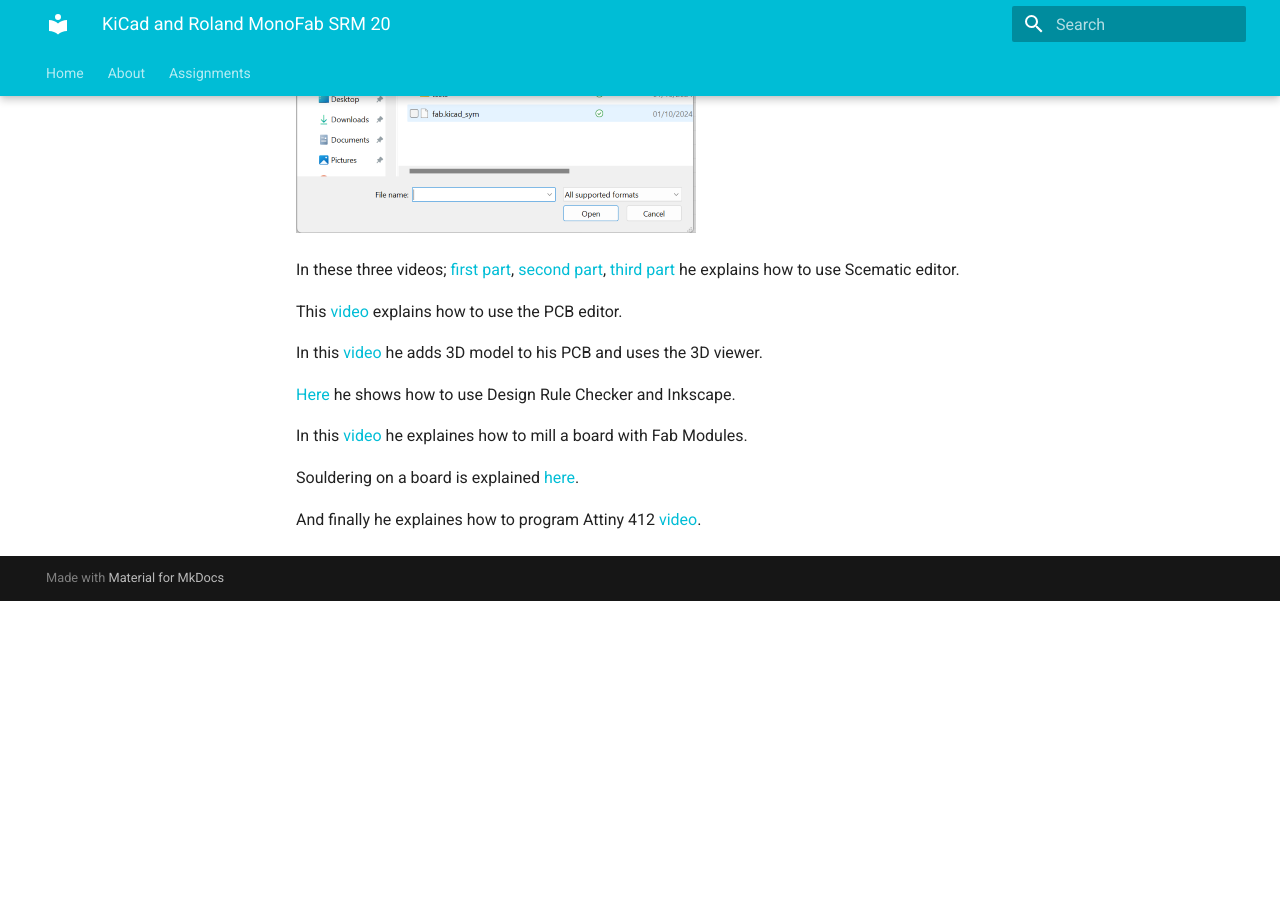
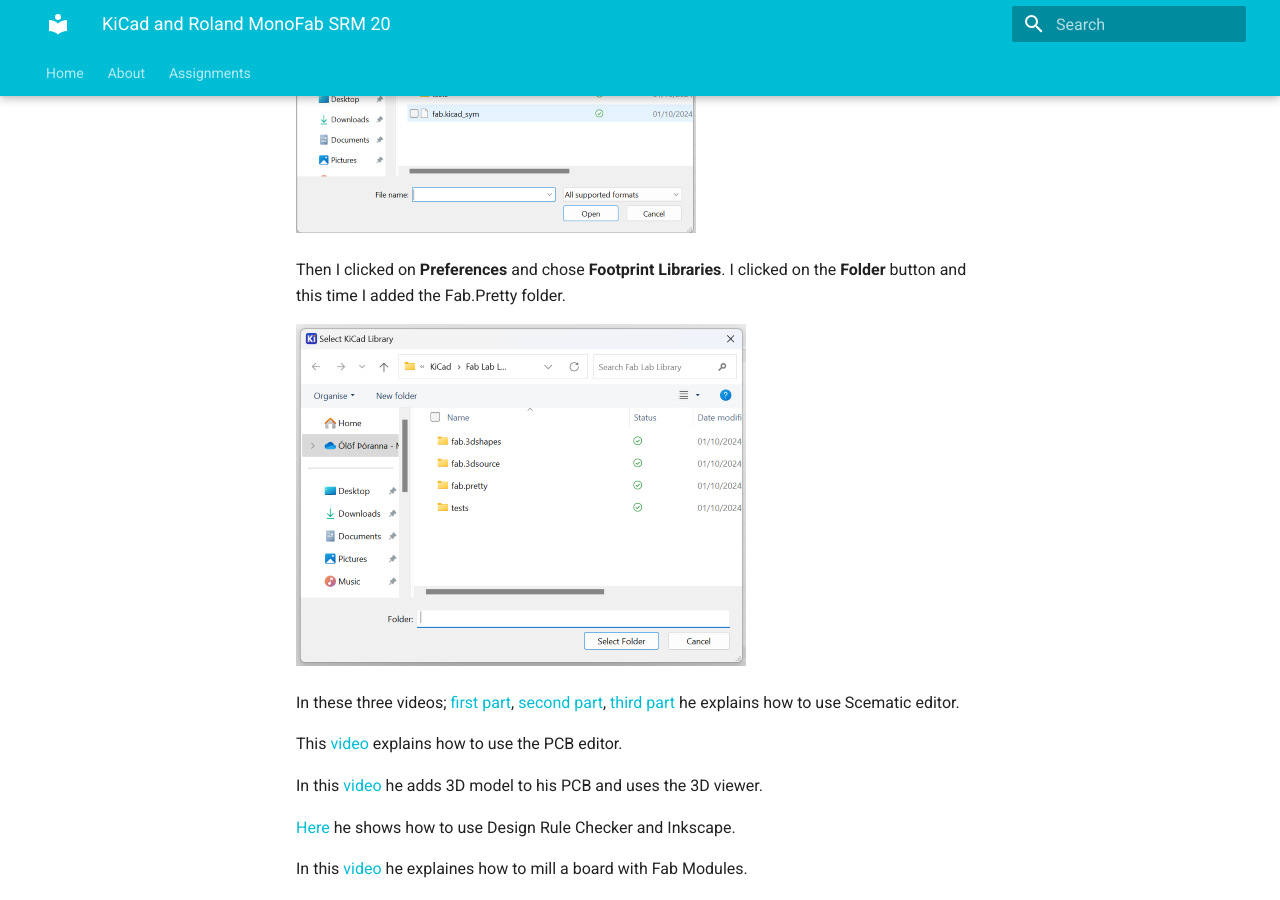
Before and after one commit to OlofH2/Before-Fab-Academy, an MkDocs documentation site: the page built from docs/KiCad_and_Roland_MonoFab_SRM_20.md, in a window 1280 px wide and 900 px high, scrolled down 2024 px. Built offline with MkDocs 1.6.1 and Material for MkDocs 9.7.7, drawn with Linux system fonts in a browser that asks for light colours; before the commit the page ends 2625 px from its top, so only the background shows below that.

Commit message:
Fab pretty

```diff
--- a/docs/KiCad_and_Roland_MonoFab_SRM_20.md
+++ b/docs/KiCad_and_Roland_MonoFab_SRM_20.md
@@ -23,7 +23,9 @@
 
 ![Sym](img/Sym400x303.png)
 
+Then I clicked on **Preferences** and chose **Footprint Libraries**. I clicked on the **Folder** button and this time I added the Fab.Pretty folder.
 
+![Fab Pretty in Footprint Libraries](img/FabPrettyInFootprintLibraries400x342.png)
 
 
 In these three videos; [first part](https://www.youtube.com/watch?v=ZXyL5xjJb7w&list=PLs4ifnZzVJmqaSM1lsg68vPVtJxVNhVwV&index=3), [second part](https://www.youtube.com/watch?v=knyDOiUZNsc&list=PLs4ifnZzVJmqaSM1lsg68vPVtJxVNhVwV&index=4), [third part](https://www.youtube.com/watch?v=dM3h--A04W4&list=PLs4ifnZzVJmqaSM1lsg68vPVtJxVNhVwV&index=5) he explains how to use Scematic editor.
```
Also changed, not shown: docs/img/FabPrettyInFootprintLibraries400x342.png (added).
